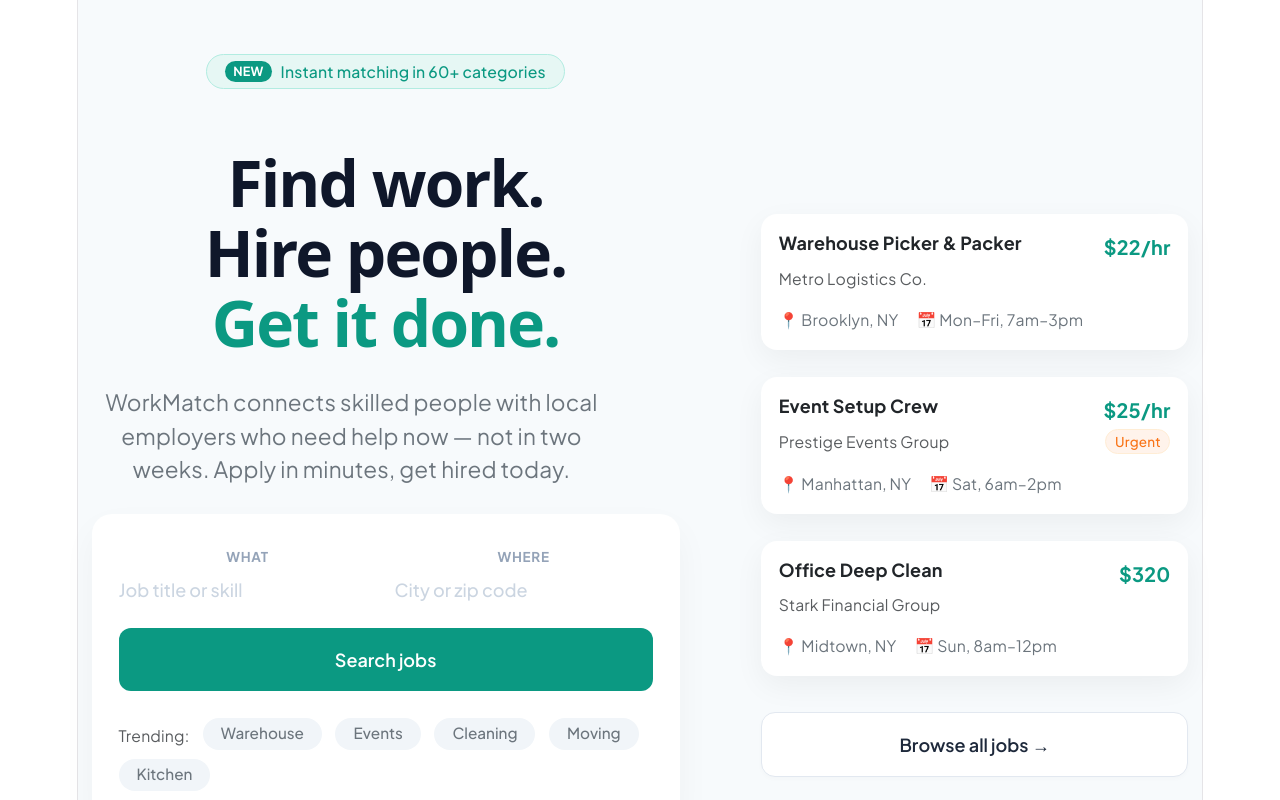
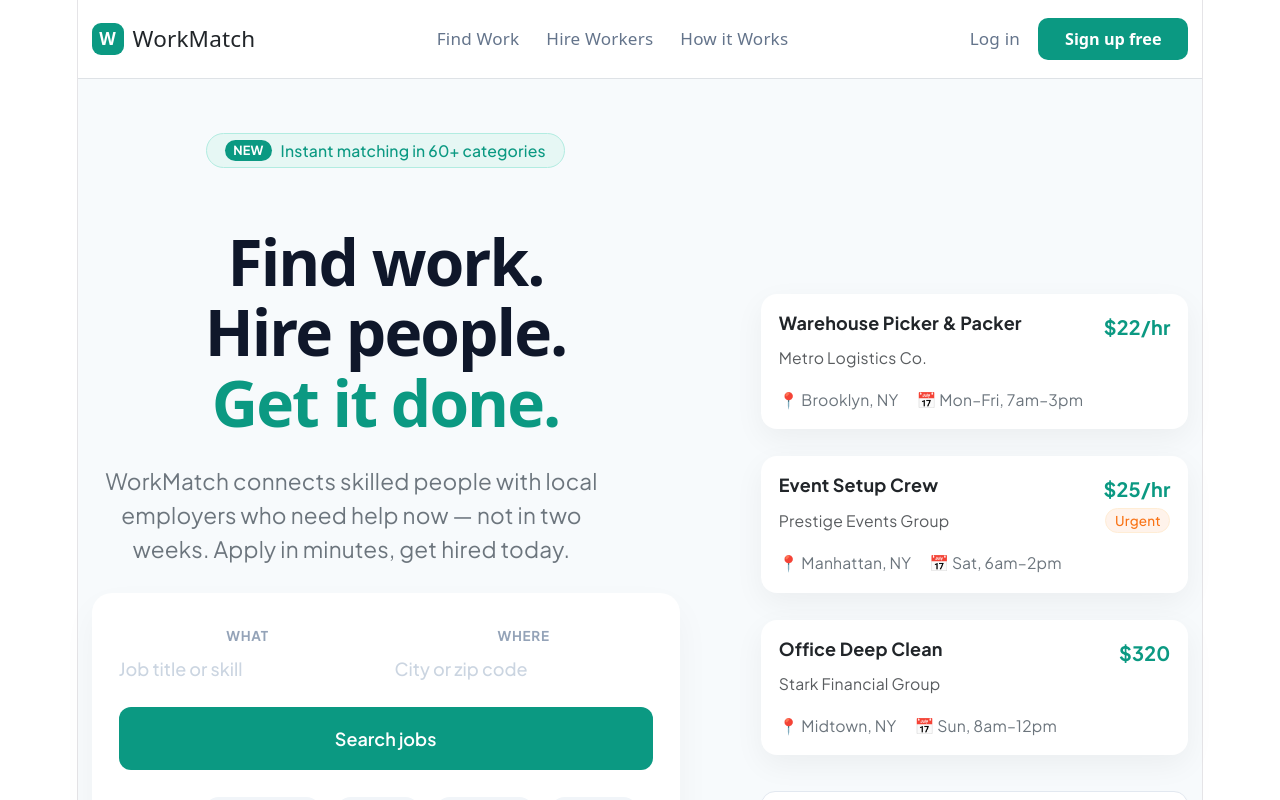
Before and after one commit to DravZ/WorkMatch, a React (Vite) app in the folder front/: page / in a window 1280 px wide. Shown: the top 800 px of the page. Built offline with nearby package versions, Linux system fonts and the light colour scheme.

Commit message:
feat(front): create GuestLayout with navbar

```diff
--- a/front/src/App.tsx
+++ b/front/src/App.tsx
@@ -4,15 +4,18 @@ import Home from './pages/guest/Dashboard/Dashboard';
 import FindWork from './pages/guest/FindWork/FindWork';
 import HireWorkers from './pages/guest/HireWorkers/HireWorkers';
 import HowItWorks from './pages/guest/HowItWorks/HowItWorks';
+import GuestLayout from './layouts/GuestLayout/GuestLayout';
 
 function App() {
   return (
     <BrowserRouter>
       <Routes>
-        <Route path="/" element={<Home />} />
-        <Route path="/find-work" element={<FindWork />} />
-        <Route path="/hire-workers" element={<HireWorkers />} />
-        <Route path="/how-it-works" element={<HowItWorks />} />
+        <Route element={<GuestLayout />}>
+          <Route path="/" element={<Home />} />
+          <Route path="/find-work" element={<FindWork />} />
+          <Route path="/hire-workers" element={<HireWorkers />} />
+          <Route path="/how-it-works" element={<HowItWorks />} />
+        </Route>
       </Routes>
     </BrowserRouter>
   );
--- a/front/src/layouts/GuestLayout/GuestLayout.tsx
+++ b/front/src/layouts/GuestLayout/GuestLayout.tsx
@@ -3,12 +3,12 @@ import { Navbar } from '../../components/guest/shared/Navbar/Navbar';
 
 export default function GuestLayout() {
   return (
-    <>
+    <div>
       <Navbar />
 
-      <main>
+      <div>
         <Outlet />
-      </main>
-    </>
+      </div>
+    </div>
   );
 }
--- a/front/src/pages/guest/Dashboard/Dashboard.tsx
+++ b/front/src/pages/guest/Dashboard/Dashboard.tsx
@@ -6,7 +6,7 @@ import { StatCard } from '../../../components/guest/Dashboard/StatCard/StatCard'
 import { CategorySection } from '../../../components/guest/Dashboard/CategorySection/CategorySection';
 import { StepsSection } from '../../../components/guest/Dashboard/StepsSection/StepsSection';
 import { Footer } from '../../../components/guest/Dashboard/Footer/Footer';
-import { TrustSection } from '../../../components/guest/Dashboard/TrsutSection/TrustSection';
+import { TrustSection } from '../../../components/guest/Dashboard/TrustSection/TrustSection';
 import { Navbar } from '../../../components/guest/shared/Navbar/Navbar';
 
 
```
Also changed, not shown: front/src/components/guest/Dashboard/TrustSection/TrustSection.module.css (added), front/src/components/guest/Dashboard/TrustSection/TrustSection.tsx (renamed from front/src/components/guest/Dashboard/TrsutSection/TrustSection.tsx), front/src/layouts/GuestLayout/GuestLayout.module.css (added), 1 other file (tests, documents, lock files or other folders).
